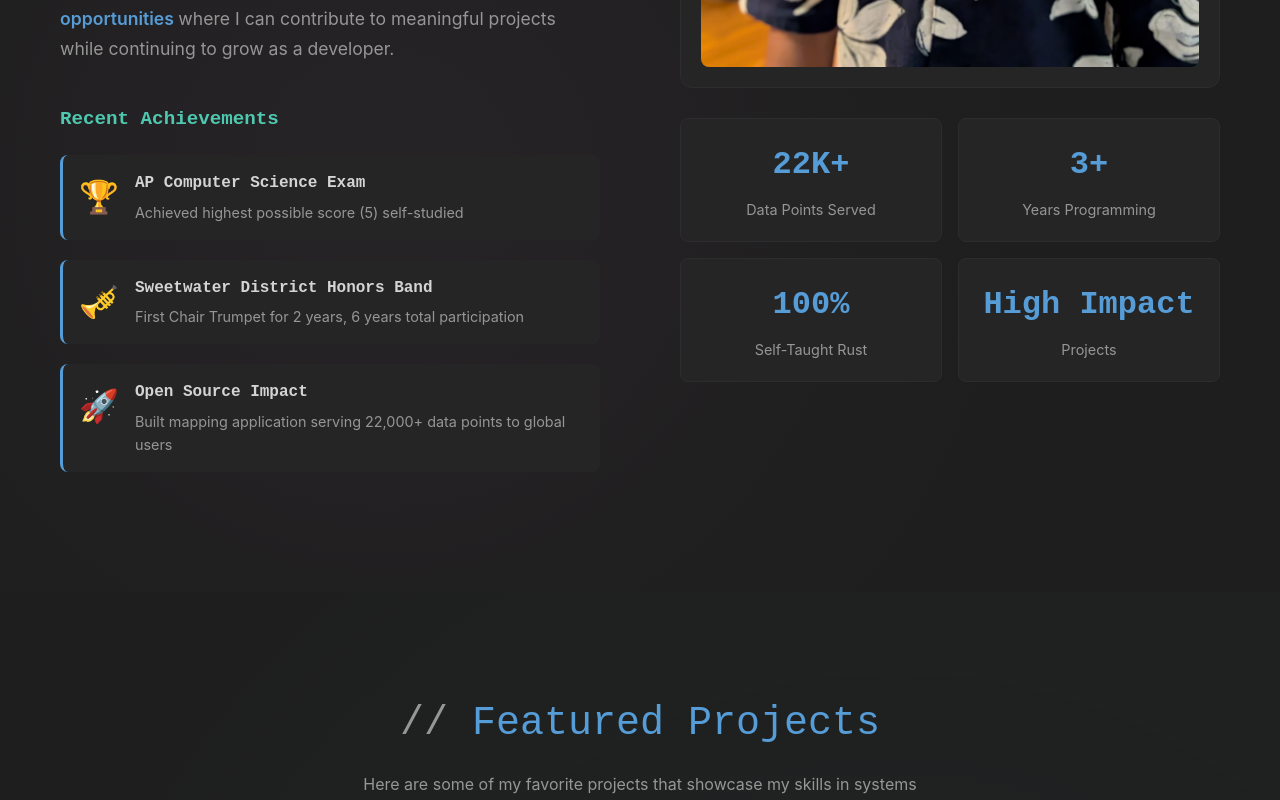
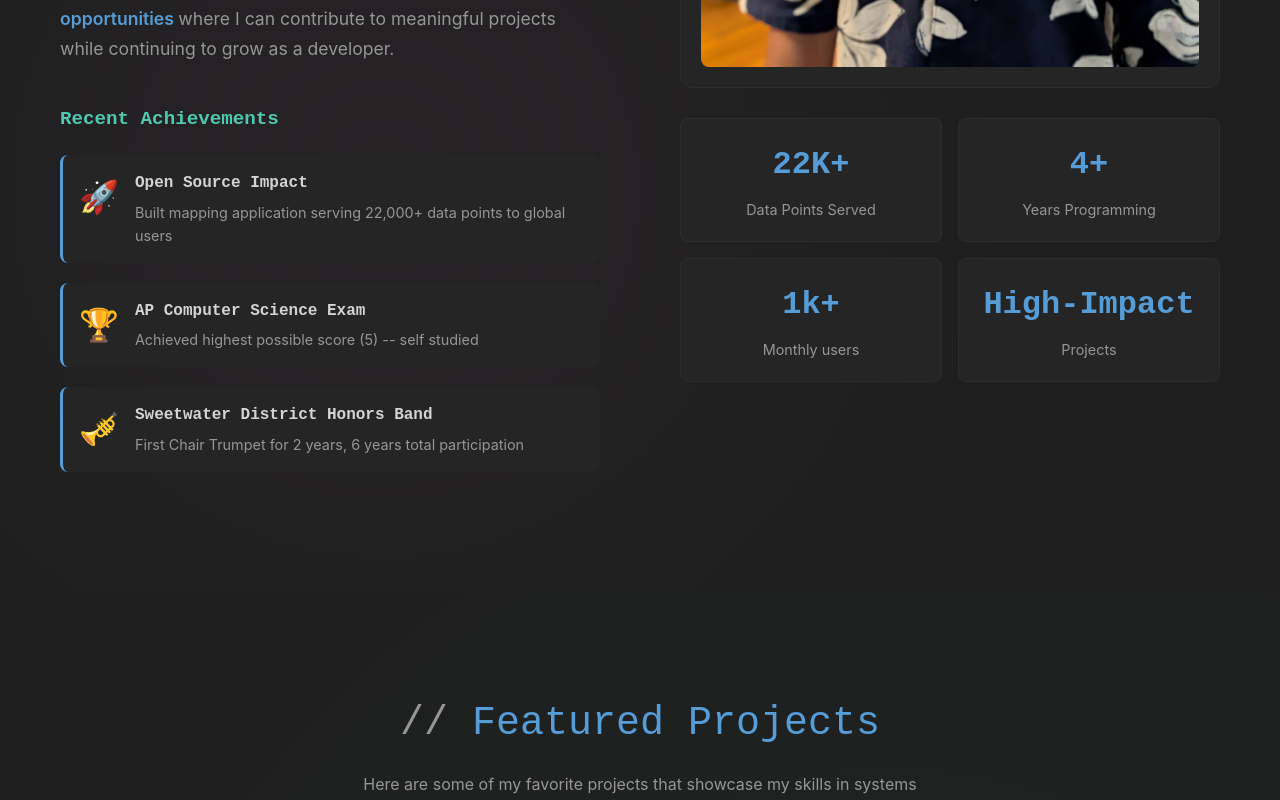
Before and after one commit to counterspecies/Portfolio-Website, a React (Create React App) app: page / in a window 1280 px wide. Shown: the part 1560-2360 px from the top of the page. Built offline with nearby package versions, Linux system fonts and the light colour scheme.

Commit message:
adding website links for detailing

```diff
--- a/src/components/About.js
+++ b/src/components/About.js
@@ -40,10 +40,17 @@ const About = () => {
               <h3>Recent Achievements</h3>
               <ul>
                 <li>
+                  <span className="achievement-icon">🚀</span>
+                  <div>
+                    <strong>Open Source Impact</strong>
+                    <p>Built mapping application serving 22,000+ data points to global users</p>
+                  </div>
+                </li>
+                <li>
                   <span className="achievement-icon">🏆</span>
                   <div>
                     <strong>AP Computer Science Exam</strong>
-                    <p>Achieved highest possible score (5) self-studied</p>
+                    <p>Achieved highest possible score (5) -- self studied</p>
                   </div>
                 </li>
                 <li>
@@ -51,13 +58,6 @@ const About = () => {
                   <div>
                     <strong>Sweetwater District Honors Band</strong>
                     <p>First Chair Trumpet for 2 years, 6 years total participation</p>
-                  </div>
-                </li>
-                <li>
-                  <span className="achievement-icon">🚀</span>
-                  <div>
-                    <strong>Open Source Impact</strong>
-                    <p>Built mapping application serving 22,000+ data points to global users</p>
                   </div>
                 </li>
               </ul>
@@ -85,15 +85,15 @@ const About = () => {
                 <div className="fact-label">Data Points Served</div>
               </div>
               <div className="fact-item">
-                <div className="fact-number">3+</div>
+                <div className="fact-number">4+</div>
                 <div className="fact-label">Years Programming</div>
               </div>
               <div className="fact-item">
-                <div className="fact-number">100%</div>
-                <div className="fact-label">Self-Taught Rust</div>
+                <div className="fact-number">1k+</div>
+                <div className="fact-label">Monthly users</div>
               </div>
               <div className="fact-item">
-                <div className="fact-number">High Impact</div>
+                <div className="fact-number">High-Impact</div>
                 <div className="fact-label">Projects</div>
               </div>
             </div>
--- a/src/components/Experience.css
+++ b/src/components/Experience.css
@@ -100,6 +100,18 @@
 .experience-links {
   color: var(--text-secondary);
   font-weight: normal;
+}
+
+.company-link {
+  color: var(--accent-blue);
+  text-decoration: none;
+  transition: var(--transition-smooth);
+  border-bottom: 1px solid transparent;
+}
+
+.company-link:hover {
+  color: var(--accent-green);
+  border-bottom-color: var(--accent-green);
 }
 
 .experience-meta {
--- a/src/components/Experience.js
+++ b/src/components/Experience.js
@@ -28,7 +28,11 @@ const Experience = () => {
       period: "Sep 2024 - Aug 2025",
       type: "Entrepreneurship",
       location: "Bonita, CA",
-      website: "Website | Google",
+      links: {
+        website: "https://bonita-mobile-detailing.square.site/",
+        google: "https://share.google/0LXeCGkK7dSGlXgUo",
+        instagram: "https://www.instagram.com/bonita.mobile.detailing/"
+      },
       description: "Founded and operated a self-started service business, managing the entire client lifecycle from marketing, initial consultation and quoting, to final service delivery.",
       achievements: [
         "Launched and operated a self-started service business",
@@ -129,8 +133,36 @@ const Experience = () => {
                         <h4 className="experience-title">{exp.title}</h4>
                         <div className="experience-company">
                           {exp.company}
-                          {exp.website && (
-                            <span className="experience-links"> | {exp.website}</span>
+                          {exp.links && (
+                            <span className="experience-links">
+                              {' | '}
+                              <a
+                                href={exp.links.website}
+                                target="_blank"
+                                rel="noopener noreferrer"
+                                className="company-link"
+                              >
+                                Website
+                              </a>
+                              {' | '}
+                              <a
+                                href={exp.links.google}
+                                target="_blank"
+                                rel="noopener noreferrer"
+                                className="company-link"
+                              >
+                                Google
+                              </a>
+                              {' | '}
+                              <a
+                                href={exp.links.instagram}
+                                target="_blank"
+                                rel="noopener noreferrer"
+                                className="company-link"
+                              >
+                                Instagram
+                              </a>
+                            </span>
                           )}
                         </div>
                         <div className="experience-meta">
```
